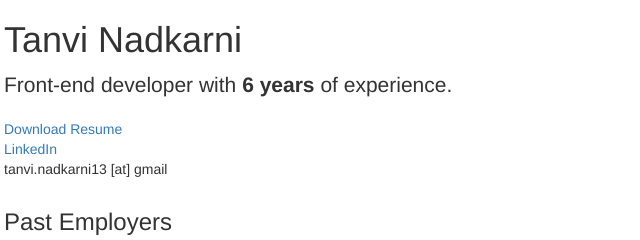
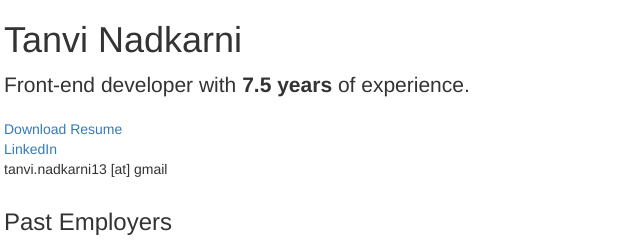
Before and after one commit to tanvinadkarni/tanvinadkarni.github.io, a plain HTML site: page index.html in a window 1280 px wide. Shown: the top 240 px of the page, 66-706 px from the left. Drawn offline with nearby package versions, Linux system fonts and the light colour scheme.

Commit message:
years modified

```diff
--- a/index.html
+++ b/index.html
@@ -18,7 +18,7 @@
 
     <div class="starter-template">
         <h1>Tanvi Nadkarni</h1>
-        <p class="lead">Front-end developer with <strong>6 years</strong> of experience.</p>
+        <p class="lead">Front-end developer with <strong>7.5 years</strong> of experience.</p>
     </div>
     <div class="row">
         <div class="col-md-12 col-xs-12">
```
